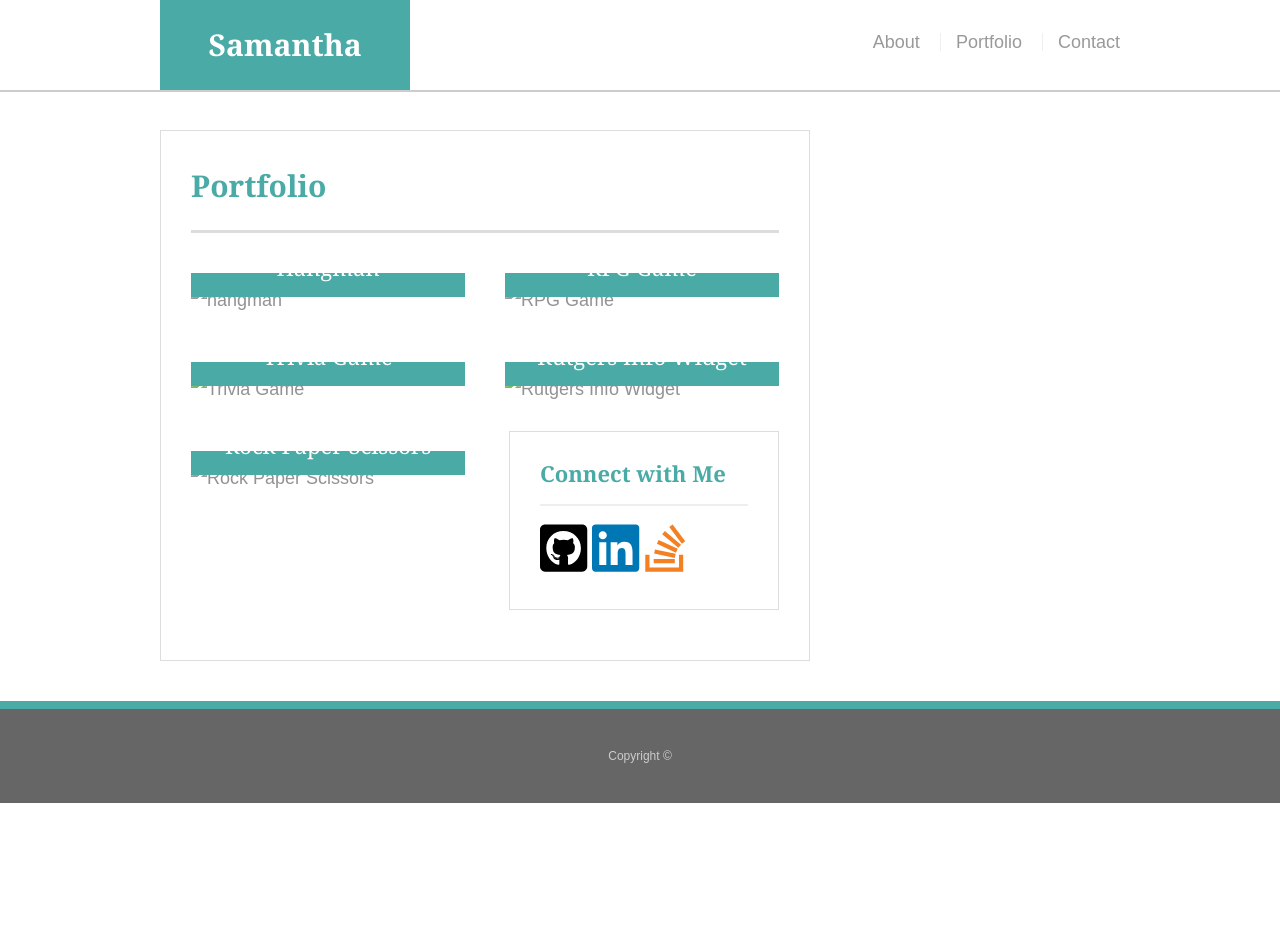
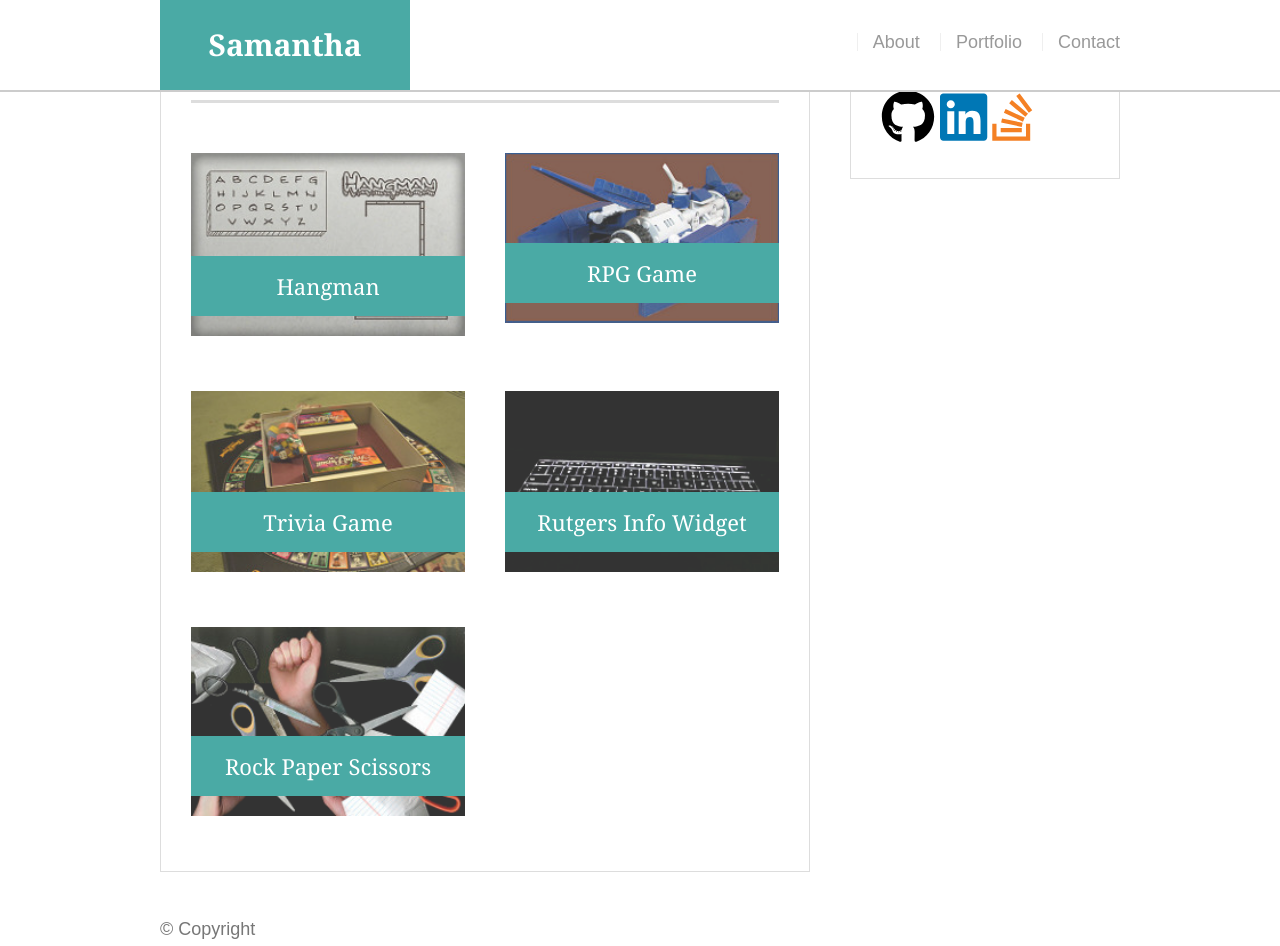
Before and after one commit to smolvera/Responsive-Portfolio, a plain HTML site: page portfolio.html in a window 1280 px wide. Before the commit the page ends 803 px from the top, so only its background shows below. Drawn offline with Linux system fonts and the light colour scheme.

Commit message:
Revisions to Responsive Portfolio 2/21/18

```diff
--- a/assets/css/style.css
+++ b/assets/css/style.css
@@ -8,9 +8,20 @@ body {
 
 * {
   box-sizing: border-box;
+  margin: 0;
 }
 
-/* general */
+html, body {
+  height: 100%;
+}
+
+.wrapper {
+  height: auto !important;
+  height: 100%;
+  min-height: 100%;
+  margin: 0 auto -100px;
+}
+
 
 .container {
   width: 100%;
@@ -50,8 +61,6 @@ h3 {
   font-size: 22px;
 }
 
-/* header */
-
 #masthead {
   position: fixed;
   z-index: 99;
@@ -90,9 +99,9 @@ nav a {
   color: #999;
   text-decoration: none;
   border-left: 1px solid #efefef;
-}
+} */
 
-nav a:first-child {
+/* nav a:first-child {
   border-left: 0 none;
 }
 
@@ -158,7 +167,7 @@ h3,
 
 /* portfolio page */
 
-.work {
+ .work {
   position: relative;
   float: left;
   width: 274px;
@@ -268,7 +277,7 @@ input[type=submit] {
   }
 }
 
-/*thrid media query here!*/
+/*third media query here!*/
 @media screen and (max-width: 640px) {
   .main-section,
   .sidebar,
--- a/portfolio.html
+++ b/portfolio.html
@@ -10,6 +10,8 @@
 </head>
 
 <body>
+  <div class="wrapper">
+
     <header id="masthead">
       <div class="container">
         <a href="index.html" id="logo">Samantha Olvera</a>
@@ -21,49 +23,58 @@
       </div>
     </header>
 
-  <div id="main-container" class="container">
+
+    <main class="container">
         <section class="main-section">
           <h1>Portfolio</h1>
 
+
           <div class="work">
-            <img src="assets/images/8449543330_5b0d3d47c8_o.jpg" class="auth-image" alt="hangman">
+              <img src="assets/images/Hangman.jpg" class="auth-image" alt="hangman">
               <h3>Hangman</h3>
           </div>
 
           <div class="work">
-            <img src="assets/images/13559797705_467bff8acc_o.jpg" class="auth-image" alt="RPG Game">
+              <img src="assets/images/RPG_game.jpg" class="auth-image" alt="RPG Game">
               <h3>RPG Game</h3>
           </div>
 
           <div class="work">
-            <img src="assets/images/10472508415_9dfb23288a_o.jpg" class="auth-image" alt="Trivia Game">
+              <img src="assets/images/Trivia.jpg" class="auth-image" alt="Trivia Game">
               <h3>Trivia Game</h3>
           </div>
 
           <div class="work">
-            <img src="assets/images/2244483630_c4b9ebf09a_z.jpg" class="auth-image" alt="Rutgers Info Widget">
+              <img src="assets/images/Rutgers.jpg" class="auth-image" alt="Rutgers Info Widget">
               <h3>Rutgers Info Widget</h3>
           </div>
 
           <div class="work">
-            <img src="assets/images/6351297998_ee6d16f14a_z.jpg" class="auth-image" alt="Rock Paper Scissors">
+              <img src="assets/images/Rock,Paper,Scissors.jpg" class="auth-image" alt="Rock Paper Scissors">
               <h3>Rock Paper Scissors</h3>
           </div>
+        </section>
 
         <section class="sidebar">
           <div id="connect">
             <h2>Connect with Me</h2>
 
-        <i class="fab fa-github-square fa-3x" style="color:black"></i>
-        <i class="fab fa-linkedin fa-3x" style="color:#0077B5;"></i></i>
-        <i class="fab fa-stack-overflow fa-3x" style="color:#f48024"></i>
+                  <a href="https://github.com/smolvera"><i class="fab fa-github fa-3x" style="color:black"></i></a>
+                  <a href="https://www.linkedin.com/in/sammy-jo-42345a78/"><i class="fab fa-linkedin fa-3x"style="color:#0077B5;"></i></a>
+                  <a href="https://stackoverflow.com/users/9182398/samantha-o"><i class="fab fa-stack-overflow fa-3x" style="color:#f48024"></i></a>
+
+          </div>
+
           </div>
         </section>
+      </main>
+
+      <div class="push"></div>
     </div>
 
     <footer>
       <div class="container">
-      Copyright &copy;
+        &copy; Copyright
       </div>
     </footer>
 </body>
```
Also changed, not shown: contact.html (+6 -5 lines), index.html (+4 -3 lines), assets/images/Hangman.jpg (added), assets/images/RPG_game.jpg (added), assets/images/Rock,Paper,Scissors.jpg (added), assets/images/Rutgers.jpg (added), assets/images/Trivia.jpg (added). Lines whose indentation alone changed are shown as unchanged.
